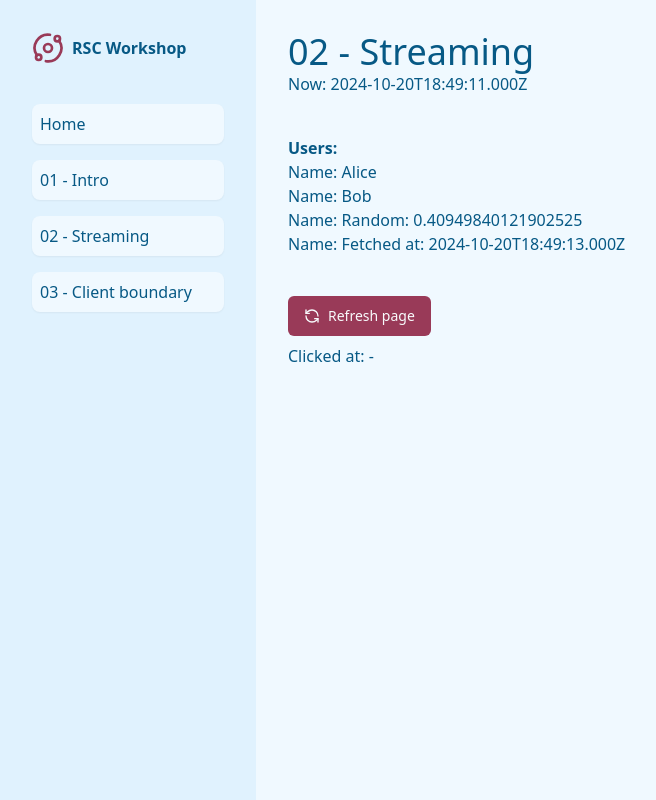
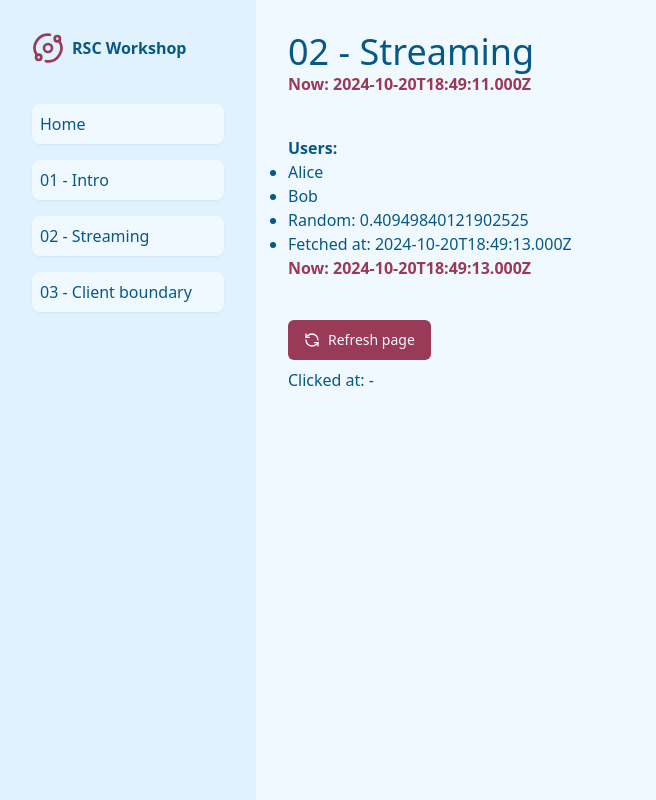
Before and after one commit to bennettdams/workshop-react-server-components, a Next.js app: page /02-streaming in a window 1280 px wide. Shown: the whole page, without its empty margins (0-656 px from the left). Built offline with nearby package versions, Linux system fonts and the light colour scheme.

Commit message:
Allow fake time for `fetchUsers`

```diff
--- a/src/app/layout.tsx
+++ b/src/app/layout.tsx
@@ -40,7 +40,7 @@ export default function RootLayout({
       >
         <div className="w-64 bg-sky-100 p-8">
           <p className="flex items-center gap-2">
-            <OrbitIcon className="text-primary size-8" />
+            <OrbitIcon className="size-8 text-primary" />
             <span className="font-extrabold">RSC Workshop</span>
           </p>
 
@@ -71,7 +71,7 @@ function SidebarLink({
   return (
     <Link
       href={href}
-      className="active:bg-primary rounded-lg bg-sky-50 p-2 shadow-sm hover:bg-slate-200"
+      className="rounded-lg bg-sky-50 p-2 shadow-sm hover:bg-slate-200 active:bg-primary"
     >
       {children}
     </Link>
--- a/src/app/page.tsx
+++ b/src/app/page.tsx
@@ -2,7 +2,7 @@ import { PageHeader } from "@/components/page-header";
 
 export default function Home() {
   return (
-    <div className="">
+    <div>
       <PageHeader>Home</PageHeader>
     </div>
   );
--- a/src/components/counter.tsx
+++ b/src/components/counter.tsx
@@ -11,7 +11,7 @@ export function Counter({
   // initialCount?: number;
   slot?: ReactNode;
   children?: ReactNode;
-}): JSX.Element {
+}) {
   // The initial count is for demonstration purposes only. It is not synced with props.
   // const [count, setCount] = useState(initialCount);
   const [count, setCount] = useState(0);
--- a/src/components/now.tsx
+++ b/src/components/now.tsx
@@ -1,3 +1,5 @@
 export function Now() {
-  return <p>Now: {new Date().toISOString()}</p>;
+  return (
+    <p className="font-bold text-primary">Now: {new Date().toISOString()}</p>
+  );
 }
--- a/src/components/user-list.tsx
+++ b/src/components/user-list.tsx
@@ -1,17 +1,20 @@
 import { fetchUsers } from "@/data/api";
+import { Now } from "./now";
 
-export async function UserList() {
-  const users = await fetchUsers();
+export async function UserList({ fakeTime }: { fakeTime?: number }) {
+  const users = await fetchUsers(fakeTime);
 
   return (
     <div>
       <p className="font-bold">Users:</p>
 
-      <div>
+      <ul className="list-disc">
         {users.map((user) => (
-          <p key={user.id}>Name: {user.name}</p>
+          <li key={user.id}>{user.name}</li>
         ))}
-      </div>
+      </ul>
+
+      <Now />
     </div>
   );
 }
--- a/src/data/api.ts
+++ b/src/data/api.ts
@@ -5,9 +5,9 @@ export type ApiUser = {
   name: string;
 };
 
-export async function fetchUsers(): Promise<ApiUser[]> {
+export async function fetchUsers(fakeTime = 2_000): Promise<ApiUser[]> {
   unstable_noStore();
-  await new Promise((r) => setTimeout(r, 2_000));
+  await new Promise((r) => setTimeout(r, fakeTime));
 
   return [
     { id: "1", name: "Alice" },
```
Also changed, not shown: src/app/02-streaming/page.tsx (+16 -0 lines).
